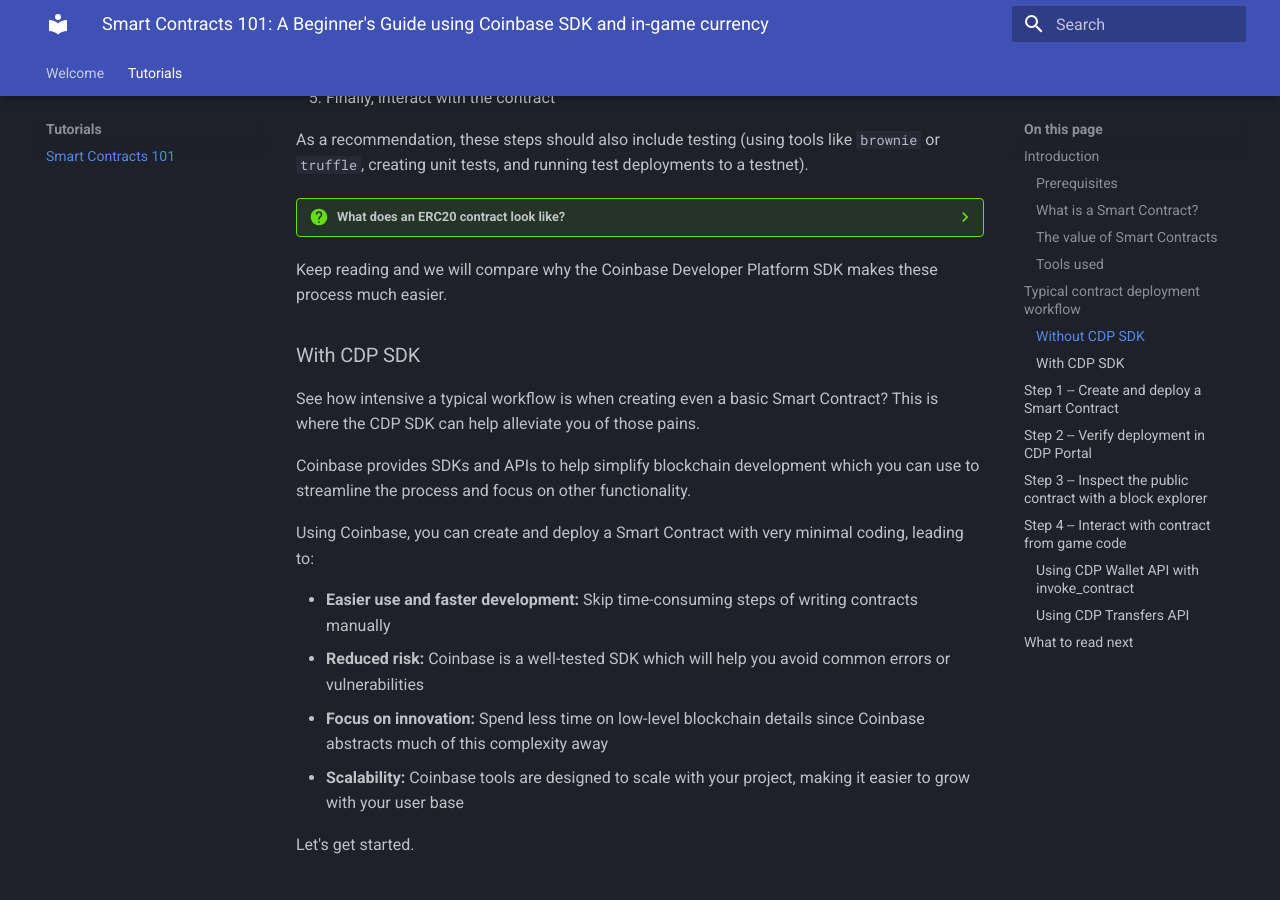
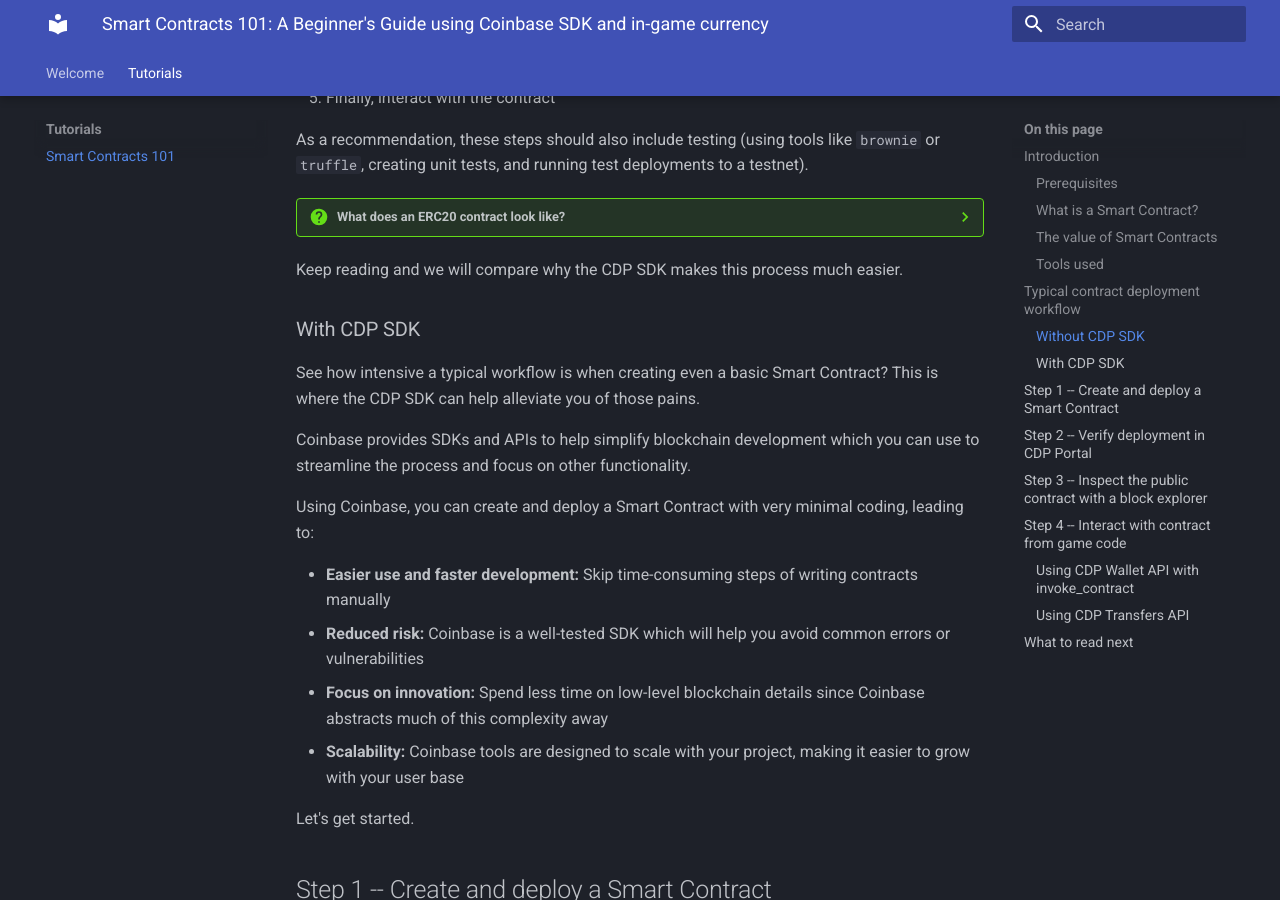
Before and after one commit to cdp-docs/presentation, an MkDocs documentation site: the page built from docs/tutorials/smart-contracts-101.md, in a window 1280 px wide and 900 px high, scrolled down 2557 px. Built offline with MkDocs 1.6.1 and Material for MkDocs 9.7.7, drawn with Linux system fonts in a browser that asks for light colours.

Commit message:
Update smart-contracts-101.md

````diff
--- a/docs/tutorials/smart-contracts-101.md
+++ b/docs/tutorials/smart-contracts-101.md
@@ -118,7 +118,7 @@
     }
     ```
 
-Keep reading and we will compare why the Coinbase Developer Platform SDK makes these process much easier.
+Keep reading and we will compare why the CDP SDK makes this process much easier.
 
 ### With CDP SDK
 
````
